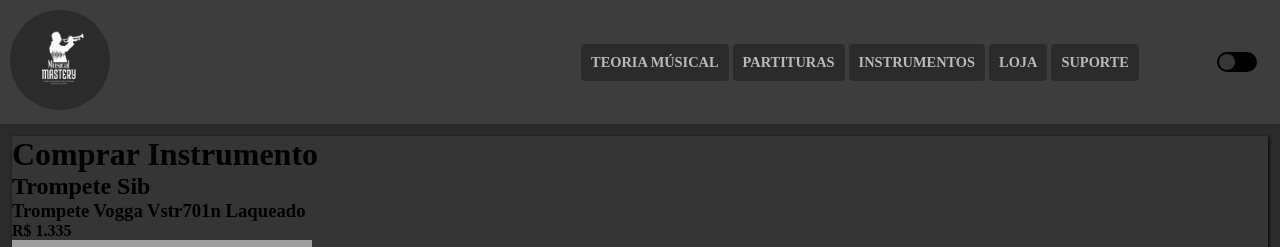
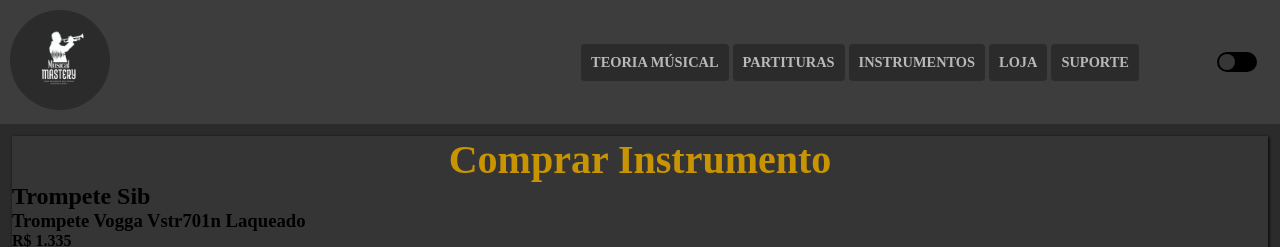
Before and after one commit to Emanuel1305/pds, a plain HTML site: page loja.html in a window 1280 px wide. Shown: the top 247 px of the page. Drawn offline with Linux system fonts and the light colour scheme; grey boxes are pictures that could not be loaded.

Commit message:
alt part

```diff
--- a/css/index.css
+++ b/css/index.css
@@ -1,3 +1,4 @@
+@import url('https://fonts.googleapis.com/css2?family=Bungee+Spice&display=swap');
 #corpo {
   height: 1000px;
 }
@@ -8,13 +9,14 @@
   border-radius: 10px;
 }
 #corpo h1 {
+  font-family: "Bungee Spice", sans-serif;
   position: absolute;
   text-transform: uppercase;
   color: rgb(201, 148, 2);
   text-shadow: 0 0 10px black;
   left: 5%;
   top: 280px;
-  font-size: 50pt;
+  font-size: 49pt;
   margin: 0 auto 0 auto;
   padding: 10px;
 }
--- a/css/instrumentos.css
+++ b/css/instrumentos.css
@@ -1,3 +1,4 @@
+
 article {
     max-width: 900px;
     margin: 0 auto 0 auto;
--- /dev/null
+++ b/css/loja.css
@@ -0,0 +1,5 @@
+#corpo h1 {
+    text-align: center;
+    color: rgb(201, 148, 2);
+    font-size: 30pt;
+}
--- a/loja.html
+++ b/loja.html
@@ -5,6 +5,7 @@
     <meta name="viewport" content="width=device-width, initial-scale=1.0">
     <title>Musical Mastery - Loja</title>
     <link rel="stylesheet" href="css/style.css">
+    <link rel="stylesheet" href="css/loja.css">
 </head>
 <body>
     <div id="interface">
```
Also changed, not shown: partituras.html (+1 -1 lines).
